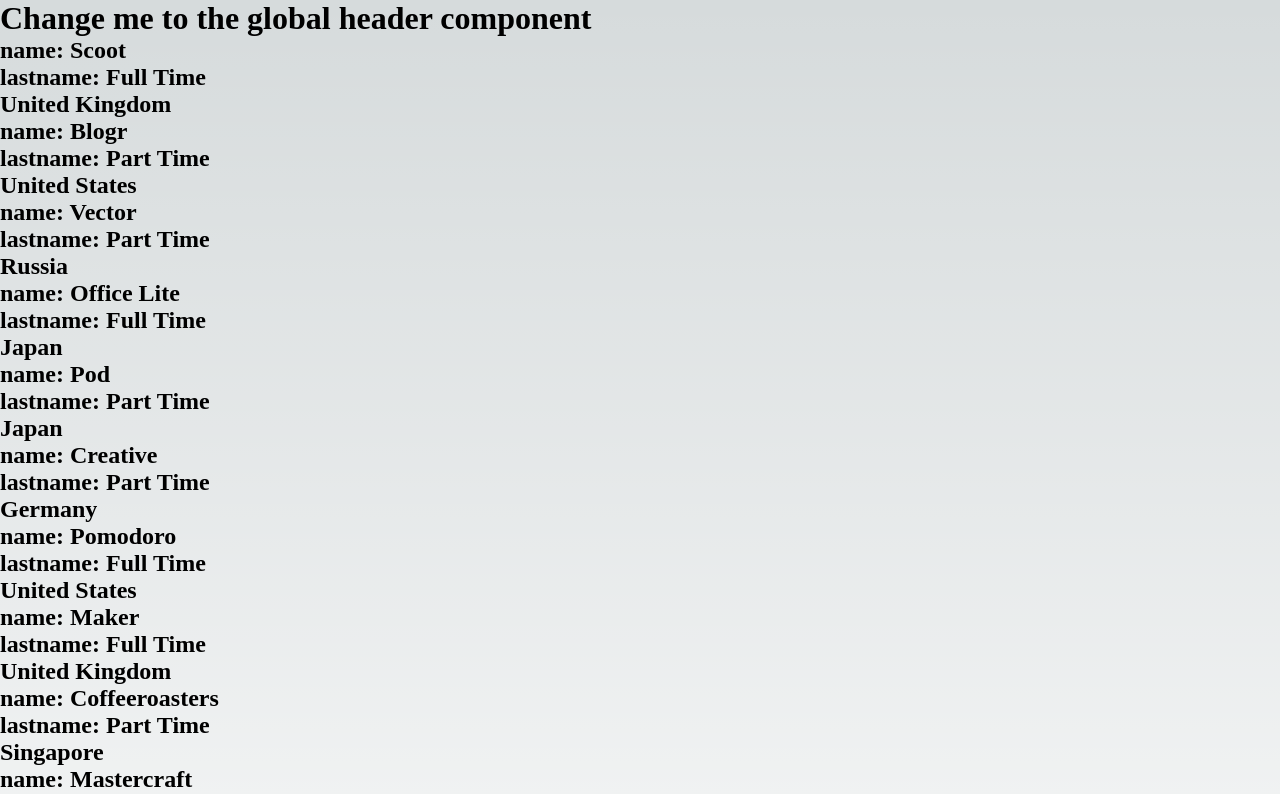
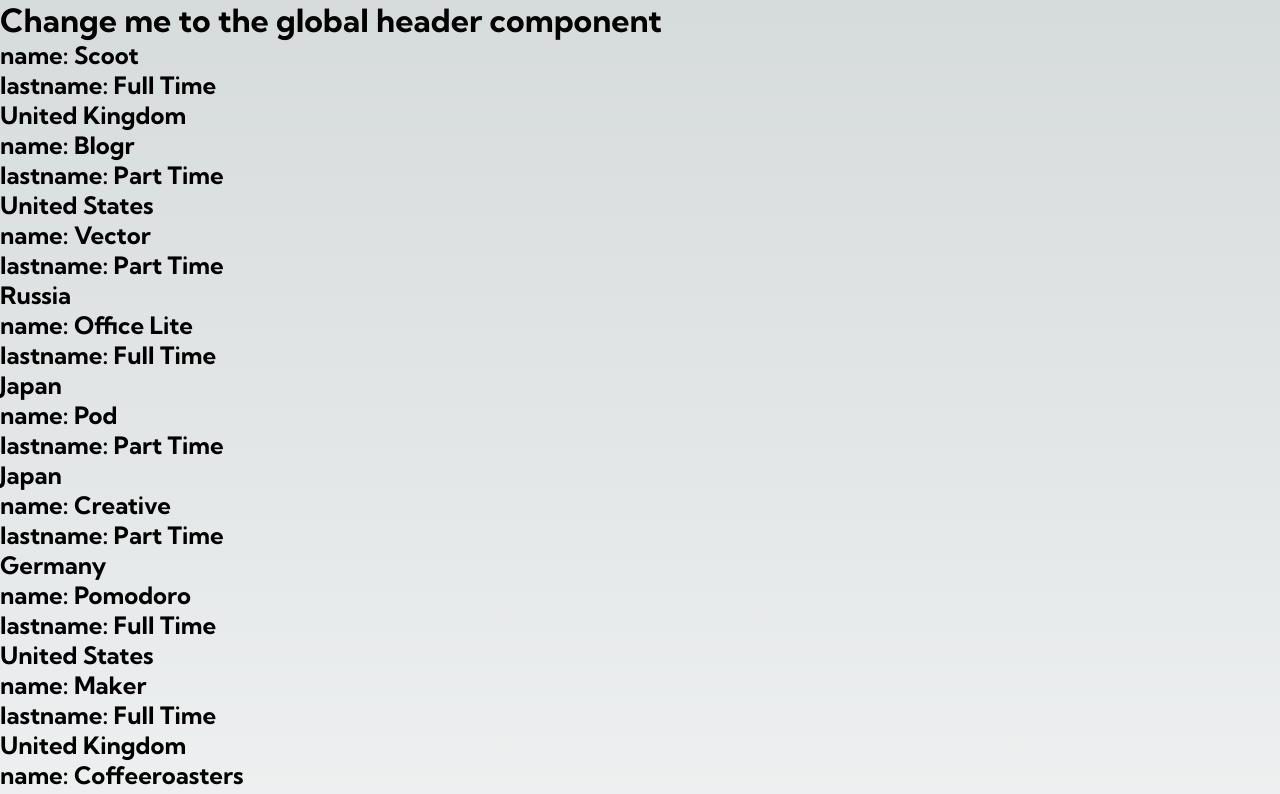
Before and after one commit to LionelPinheiroDuarte/devjobs-webapp, a Next.js app: page / in a window 1280 px wide. Shown: the top 794 px of the page. Built offline with nearby package versions, Linux system fonts and the light colour scheme.

Commit message:
Import font

```diff
--- a/src/pages/_app.js
+++ b/src/pages/_app.js
@@ -1,9 +1,12 @@
 import '@/styles/globals.css'
+import { Kumbh_Sans } from 'next/font/google'
+
+const kumbh_sans = Kumbh_Sans({ subsets: ['latin'] })
 
 export default function App({ Component, pageProps }) {
   return (
-  <>
+  <main className={kumbh_sans.className}>
     <h1>Change me to the global header component</h1>
     <Component {...pageProps} />
-  </>)
+  </main>)
 }
```
